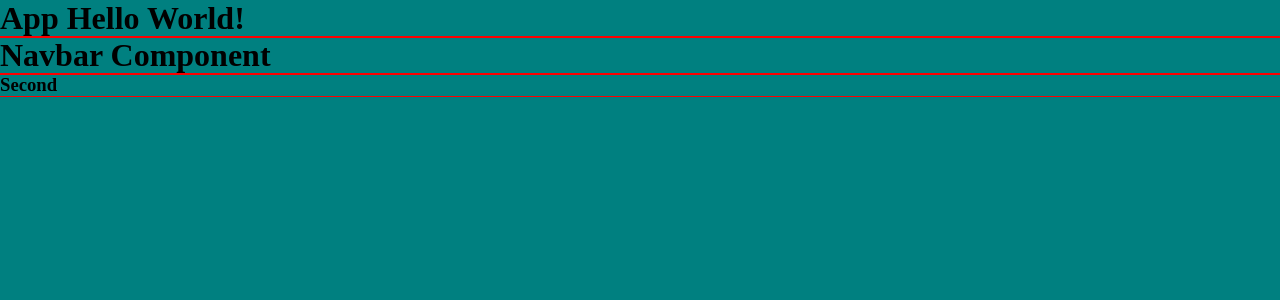
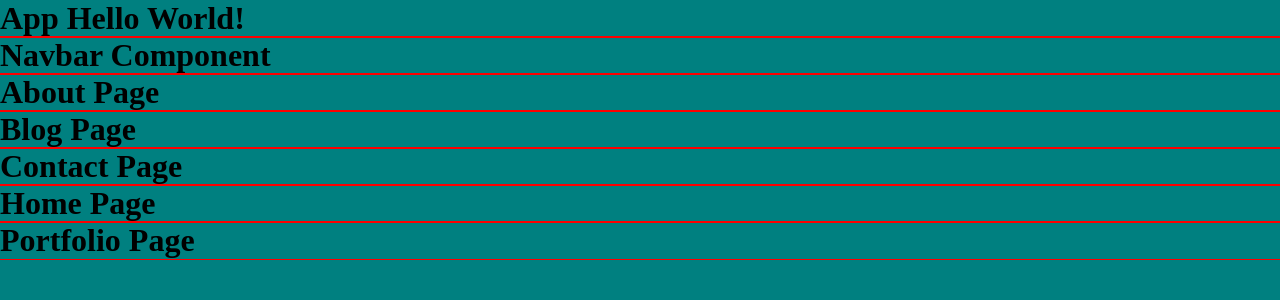
Before and after one commit to wkey1980/iguana-code, a React (Create React App) app: page / in a window 1280 px wide. Shown: the top 300 px of the page. Built offline with nearby package versions, Linux system fonts and the light colour scheme.

Commit message:
Update site pages

```diff
--- a/src/components/Navbar/Navbar.jsx
+++ b/src/components/Navbar/Navbar.jsx
@@ -1,11 +1,22 @@
 import styled from "styled-components/macro";
 import React from 'react'
+import About from "../../pages/About/About";
+import Blog from "../../pages/Blog/Blog";
+import Contact from "../../pages/Contact/Contact";
+import Home from "../../pages/Home/Home";
+import Portfolio from "../../pages/Portfolio/Portfolio";
 
 const Navbar = () => {
     return (
         <Nav>
             <h1>Navbar Component</h1>
-            <h3>Second</h3>
+
+            <About />
+            <Blog />
+            <Contact />
+            <Home />
+            <Portfolio />
+
         </Nav>
     )
 }
--- a/src/pages/About/About.jsx
+++ b/src/pages/About/About.jsx
@@ -4,12 +4,12 @@ import React from 'react'
 
 const About = () => {
     return (
-        <div>
+        <Container>
             <h1>About Page</h1>
-        </div>
+        </Container>
     )
 }
-const About = styled.div``;
+const Container = styled.div``;
 
 
 export default About
--- a/src/pages/Blog/Blog.jsx
+++ b/src/pages/Blog/Blog.jsx
@@ -4,12 +4,12 @@ import React from 'react'
 
 const Blog = () => {
     return (
-        <div>
+        <Container>
             <h1>Blog Page</h1>
-        </div>
+        </Container>
     )
 }
-const Blog = styled.div``;
+const Container = styled.div``;
 
 
 export default Blog
--- a/src/pages/Contact/Contact.jsx
+++ b/src/pages/Contact/Contact.jsx
@@ -4,12 +4,12 @@ import React from 'react'
 
 const Contact = () => {
     return (
-        <div>
+        <Container>
             <h1>Contact Page</h1>
-        </div>
+        </Container>
     )
 }
-const Contact = styled.div``;
+const Container = styled.div``;
 
 
 export default Contact
--- a/src/pages/Home/Home.jsx
+++ b/src/pages/Home/Home.jsx
@@ -4,12 +4,12 @@ import React from 'react'
 
 const Home = () => {
     return (
-        <div>
+        <Container>
             <h1>Home Page</h1>
-        </div>
+        </Container>
     )
 }
-const Home = styled.div``;
+const Container = styled.div``;
 
 
 export default Home
--- a/src/pages/Portfolio/Portfolio.jsx
+++ b/src/pages/Portfolio/Portfolio.jsx
@@ -4,12 +4,12 @@ import React from 'react'
 
 const Portfolio = () => {
     return (
-        <div>
+        <Container>
             <h1>Portfolio Page</h1>
-        </div>
+        </Container>
     )
 }
-const Portfolio = styled.div``;
+const Container = styled.div``;
 
 
 export default Portfolio
```
